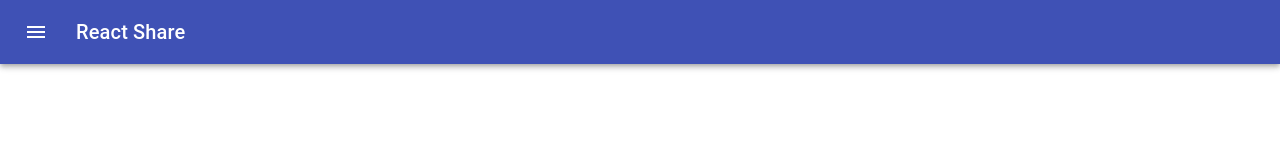
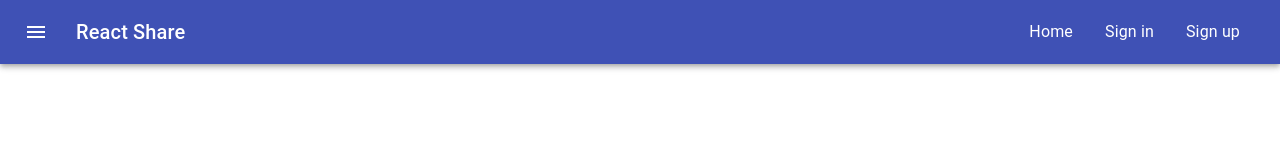
Before and after one commit to 1kenz/react-share, a React (Create React App) app: page / in a window 1280 px wide. Shown: the top 160 px of the page. Built offline with nearby package versions, Linux system fonts and the light colour scheme; no server answers.

Commit message:
feat: add buttons & links on appBar

```diff
--- a/src/components/Navbar.js
+++ b/src/components/Navbar.js
@@ -7,6 +7,7 @@ import IconButton from "@material-ui/core/IconButton";
 import MenuIcon from "@material-ui/icons/Menu";
 import AccountCircle from "@material-ui/icons/AccountCircle";
 import MenuItem from "@material-ui/core/MenuItem";
+import Link from "@material-ui/core/Link";
 import Menu from "@material-ui/core/Menu";
 import { FirebaseAuthContext } from "../context/AuthContext";
 import firebase from "../firebase/firebase.utils";
@@ -23,7 +24,7 @@ const useStyles = makeStyles((theme) => ({
   },
 }));
 
-export default function Navbar() {
+export default function Navbar(props) {
   const { currentUser } = useContext(FirebaseAuthContext);
   const classes = useStyles();
   const [auth, setAuth] = React.useState(true);
@@ -97,9 +98,28 @@ export default function Navbar() {
               </Menu>
             </div>
           )}
-          {/*
-          //TODO: login & Register Links
-          */}
+
+          <MenuItem
+            onClick={() => {
+              window.location.href = "/";
+            }}
+          >
+            Home
+          </MenuItem>
+          <MenuItem
+            onClick={() => {
+              window.location.href = "/login";
+            }}
+          >
+            Sign in
+          </MenuItem>
+          <MenuItem
+            onClick={() => {
+              window.location.href = "/register";
+            }}
+          >
+            Sign up
+          </MenuItem>
         </Toolbar>
       </AppBar>
     </div>
```
